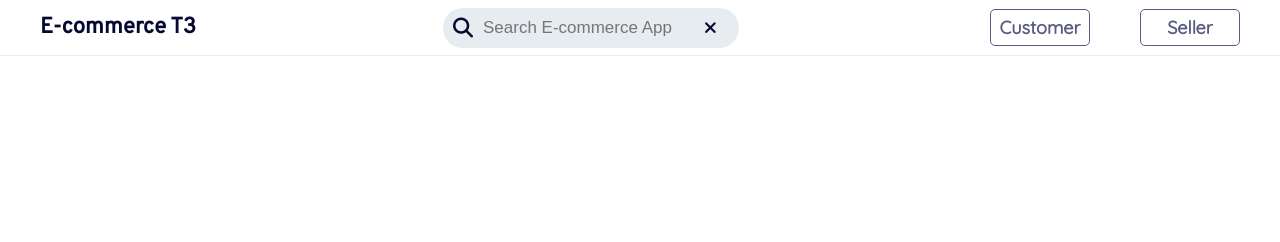
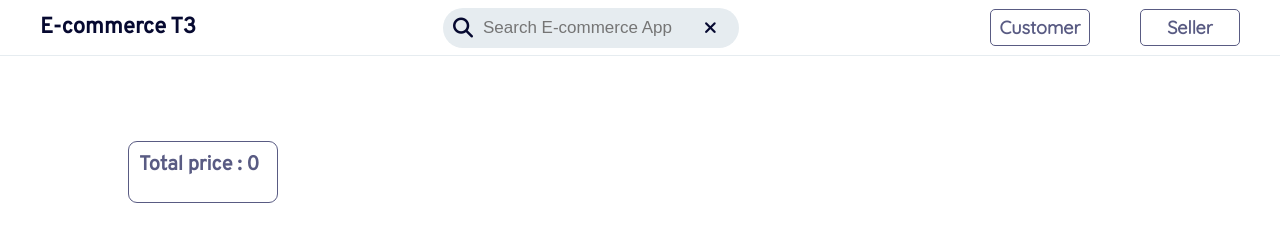
Before and after one commit to gsg-K1-FC/Ecommerce-APP-T3, a plain HTML site: page html/cart.html in a window 1280 px wide. Drawn offline with Linux system fonts and the light colour scheme.

Commit message:
edit the total price

```diff
--- a/Assets/css/cart.css
+++ b/Assets/css/cart.css
@@ -71,7 +71,7 @@ padding-top: 10px;
 text-align: center;
 }
 
-.totalPrice{
+#totalPrice{
 display: flex;
 position: absolute;
 width: 10%;
--- a/Assets/js/cart.js
+++ b/Assets/js/cart.js
@@ -16,6 +16,8 @@ showCarts();
 
 function showCarts() {
     allProducts.innerHTML = "";
+    totalprice.textContent = "Total price : " + 0;
+
     carts.forEach((cartItem , i)=> {
 
         //creat a dive for every item
@@ -59,17 +61,15 @@ function showCarts() {
    productCategory.className = "productCategory";
    productDiv.appendChild(productCategory);
 
-console.log(carts) ;
   total = carts.reduce(function(accumulator, currentValue) {
-    console.log(accumulator+ " acc");
+
        return accumulator + currentValue.productPrice;
 
      },0)
 
-     console.log(total + "total");
+
      totalprice.textContent = "Total price : " + total;
-//    let totalPrice = 0;
-//         totalPrice += cartItem.productPrice;
+
 
         allProducts.appendChild(productDiv);
 
@@ -95,8 +95,3 @@ console.log(carts) ;
 }
 
 container.appendChild(allProducts);
-//store the total price in a span and give a class name
-// let total = document.createElement("div");
-// total.textContent ="Total Price :" + totalPrice;
-// total.className = "totalPrice";
-// container.appendChild(total);
```
